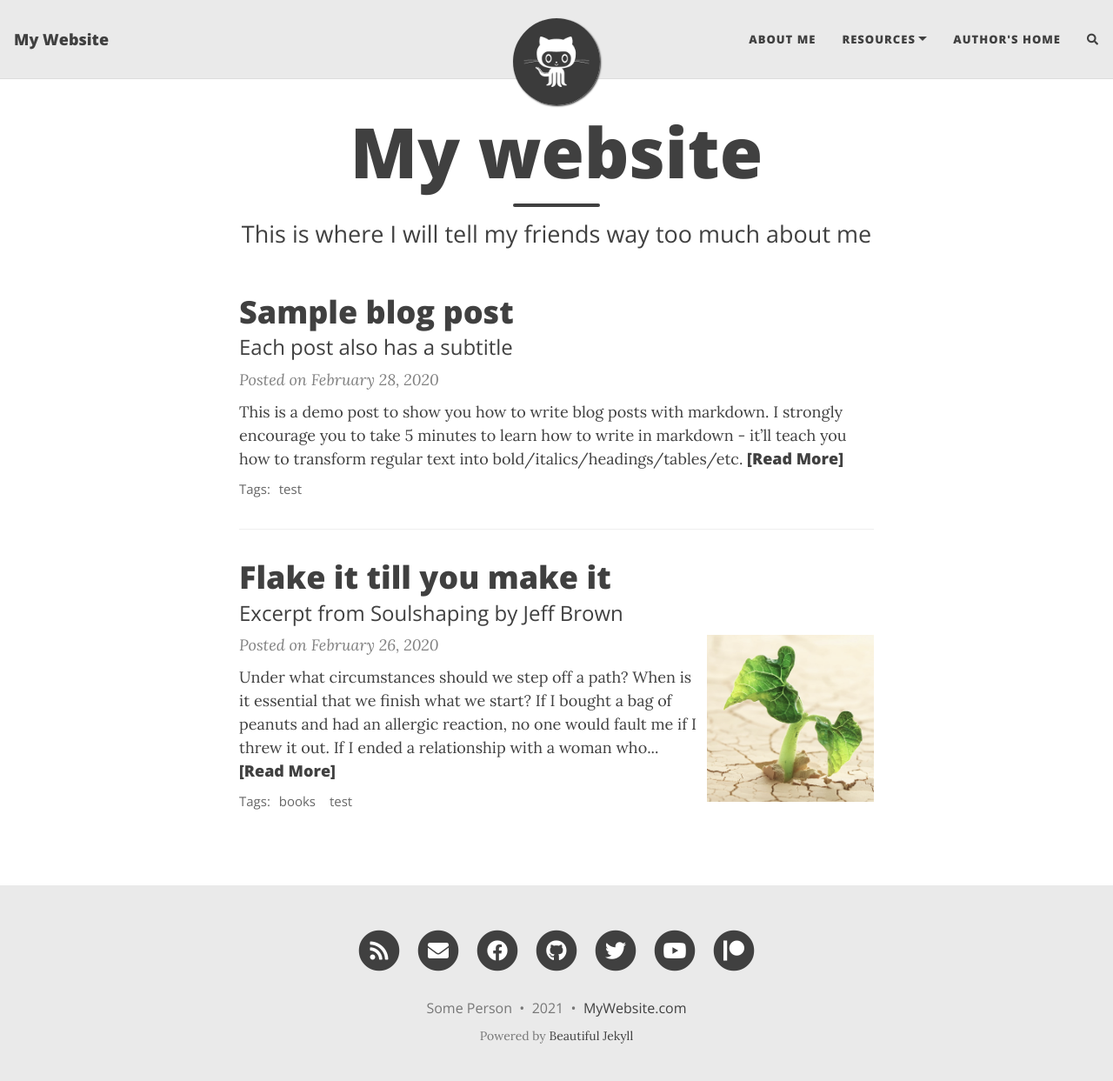
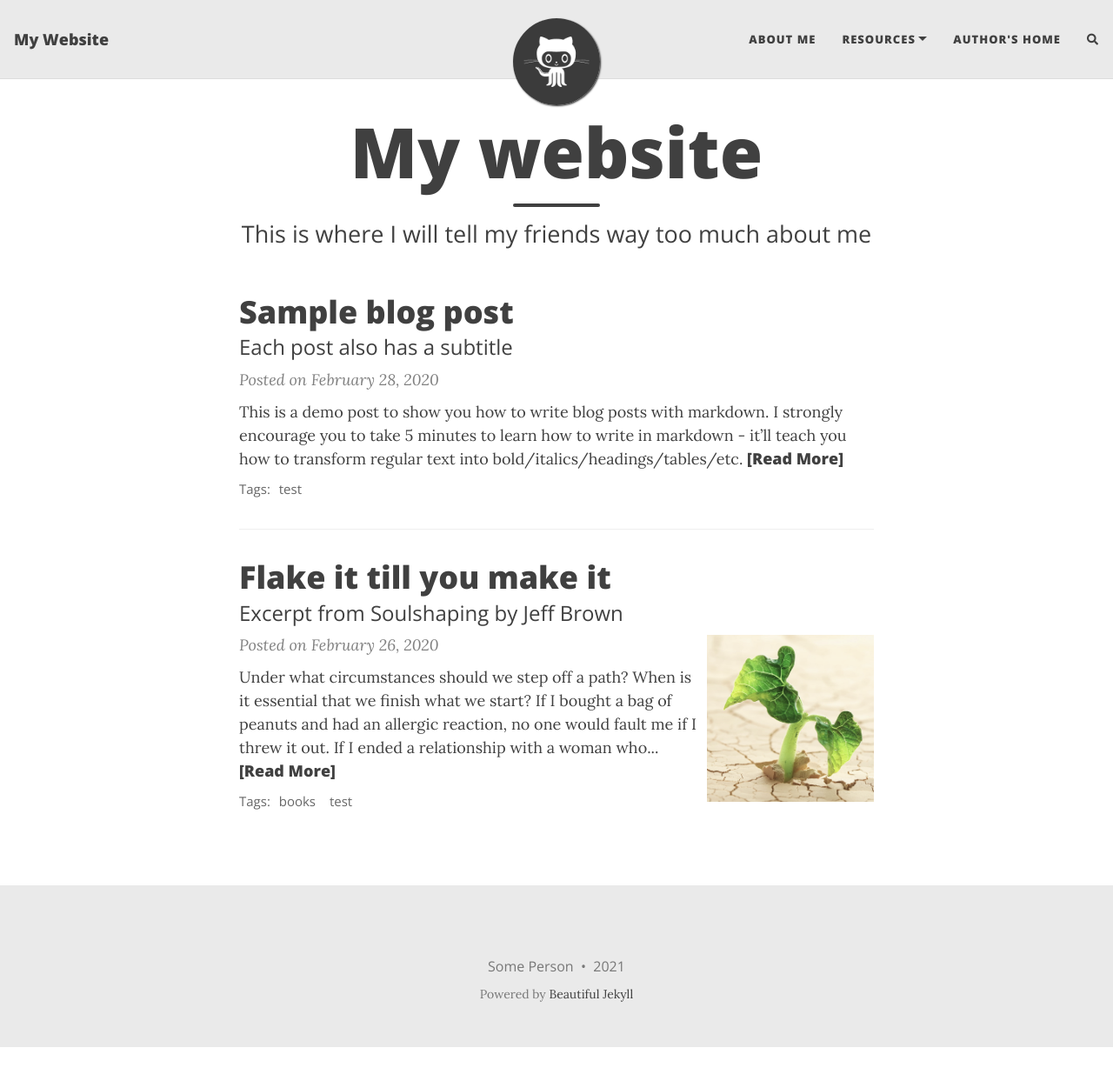
Before and after one commit to ashaJyothi54/ashaJyothi54.github.io, a Jekyll site: the page built from index.html, in a window 1280 px wide and 1252 px high. Shown: the top 1243 px of the window at 87% size. Built offline with Jekyll 4.4.1, drawn with Linux system fonts in a browser that asks for light colours; nearby versions of some CDN libraries; the list of posts is cut into pages by our own code; comment, search, counter and statistics services are not loaded; part of the change alters nothing that is shown.

Commit message:
Update _config.yml

```diff
--- a/_config.yml
+++ b/_config.yml
@@ -39,13 +39,13 @@ round-avatar: true
 # Select the social network links that you want to show in the footer.
 # Uncomment the links you want to show and add your information to each one.
 social-network-links:
-  email: "someone@example.com"
-  rss: true  # remove this line if you don't want to show an RSS link at the bottom
-  facebook: deanattali
-  github: daattali
-  twitter: daattali
-  patreon: DeanAttali
-  youtube: c/daattali
+#  email: "someone@example.com"
+#  rss: true  # remove this line if you don't want to show an RSS link at the bottom
+#  facebook: deanattali
+ # github: daattali
+ # twitter: daattali
+#  patreon: DeanAttali
+  #youtube: c/daattali
 #  medium: yourname
 #  reddit: yourname
 #  linkedin: daattali
@@ -79,7 +79,7 @@ share-links-active:
 
 # How to display the link to your website in the footer
 # Remove this if you don't want a link in the footer
-url-pretty: "MyWebsite.com"
+#url-pretty: "MyWebsite.com"
 
 # Excerpt word length - Truncate the excerpt of each post on the feed page to the specified number of words
 excerpt_length: 50
```
